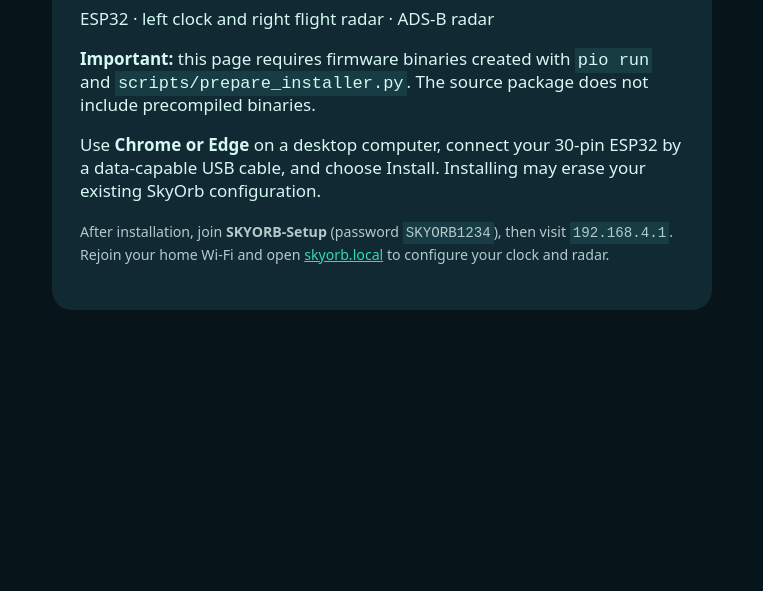
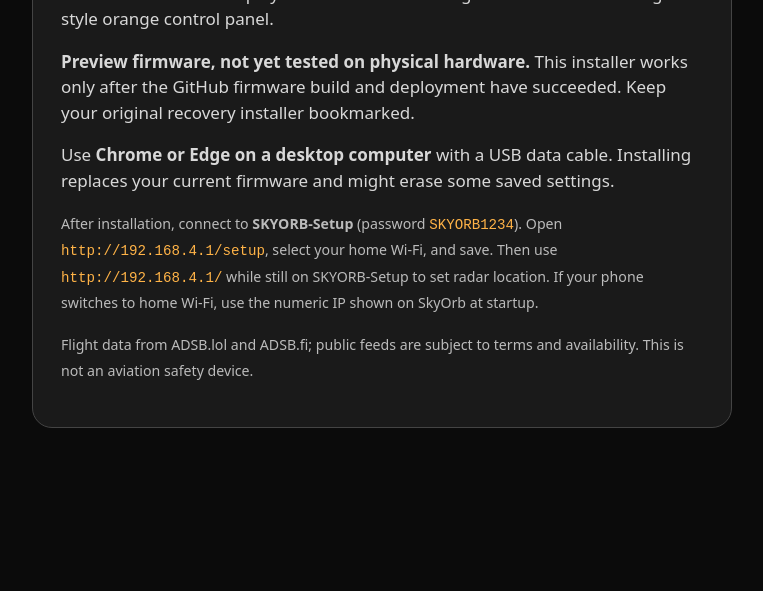
Before and after one commit to Tikishark777/SkyOrb-Replacement, a plain HTML site: page web-installer/index.html in a window 1280 px wide. Shown: the part 209-800 px from the top of the page, without its empty margins (258-1021 px from the left). Drawn offline with Linux system fonts and the light colour scheme.

Commit message:
Add files via upload

```diff
--- a/web-installer/index.html
+++ b/web-installer/index.html
@@ -1 +1,10 @@
-<!DOCTYPE html><html lang="en"><head><meta charset="utf-8"><meta name="viewport" content="width=device-width,initial-scale=1"><title>SkyOrb Replacement Installer</title><script type="module" src="https://unpkg.com/esp-web-tools@10/dist/web/install-button.js"></script><style>body{background:#07151b;color:#d5f8f4;font:17px system-ui;max-width:660px;margin:9vh auto;padding:24px}main{background:#102932;padding:28px;border-radius:20px}a{color:#32d9bc}code{background:#173c43;padding:3px}esp-web-install-button{--esp-tools-button-color:#32d9bc;--esp-tools-button-text-color:#061419}small{color:#b4c9ca}</style></head><body><main><h1>SkyOrb Replacement</h1><p>ESP32 · left clock and right flight radar · ADS-B radar</p><p><strong>Important:</strong> this page requires firmware binaries created with <code>pio run</code> and <code>scripts/prepare_installer.py</code>. The source package does not include precompiled binaries.</p><p>Use <b>Chrome or Edge</b> on a desktop computer, connect your 30-pin ESP32 by a data-capable USB cable, and choose Install. Installing may erase your existing SkyOrb configuration.</p><esp-web-install-button manifest="manifest.json"></esp-web-install-button><p><small>After installation, join <b>SKYORB-Setup</b> (password <code>SKYORB1234</code>), then visit <code>192.168.4.1</code>. Rejoin your home Wi-Fi and open <a href="http://skyorb.local">skyorb.local</a> to configure your clock and radar.</small></p></main></body></html>
+<!doctype html>
+<html lang="en"><head><meta charset="utf-8"><meta name="viewport" content="width=device-width,initial-scale=1">
+<title>SkyOrb Classic — Installer</title><script type="module" src="https://unpkg.com/esp-web-tools@10/dist/web/install-button.js"></script>
+<style>body{font:17px/1.5 system-ui;background:#0b0b0b;color:#d8d8d8;max-width:700px;margin:6vh auto;padding:16px}main{background:#1a1a1a;border:1px solid #444;border-radius:20px;padding:28px}h1{color:#ff9200;font-family:monospace;letter-spacing:.12em}a{color:#ff9200}code{color:#ffb347}esp-web-install-button{--esp-tools-button-color:#ff9200;--esp-tools-button-text-color:#0c0c0c}small{color:#bbb}</style>
+</head><body><main><h1>✈ SkyOrb Classic</h1><p>Dual GC9A01 ESP32 displays · white/amber clock · green aircraft radar · original-style orange control panel.</p>
+<p><b>Preview firmware, not yet tested on physical hardware.</b> This installer works only after the GitHub firmware build and deployment have succeeded. Keep your original recovery installer bookmarked.</p>
+<p>Use <b>Chrome or Edge on a desktop computer</b> with a USB data cable. Installing replaces your current firmware and might erase some saved settings.</p>
+<esp-web-install-button manifest="manifest.json"></esp-web-install-button>
+<p><small>After installation, connect to <b>SKYORB-Setup</b> (password <code>SKYORB1234</code>). Open <code>http://192.168.4.1/setup</code>, select your home Wi-Fi, and save. Then use <code>http://192.168.4.1/</code> while still on SKYORB-Setup to set radar location. If your phone switches to home Wi-Fi, use the numeric IP shown on SkyOrb at startup.</small></p>
+<p><small>Flight data from ADSB.lol and ADSB.fi; public feeds are subject to terms and availability. This is not an aviation safety device.</small></p></main></body></html>
```
Also changed, not shown: web-installer/manifest.json.
